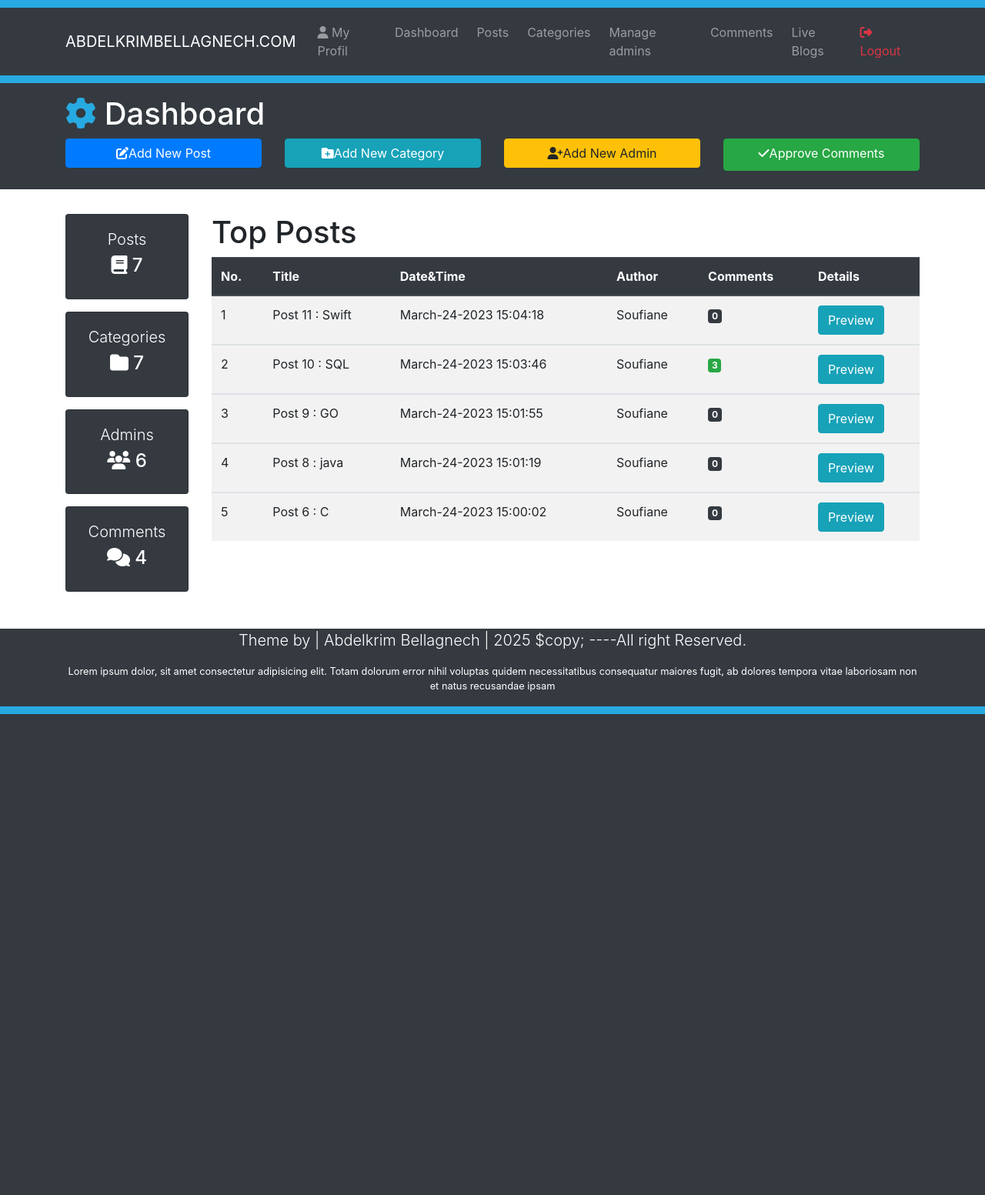
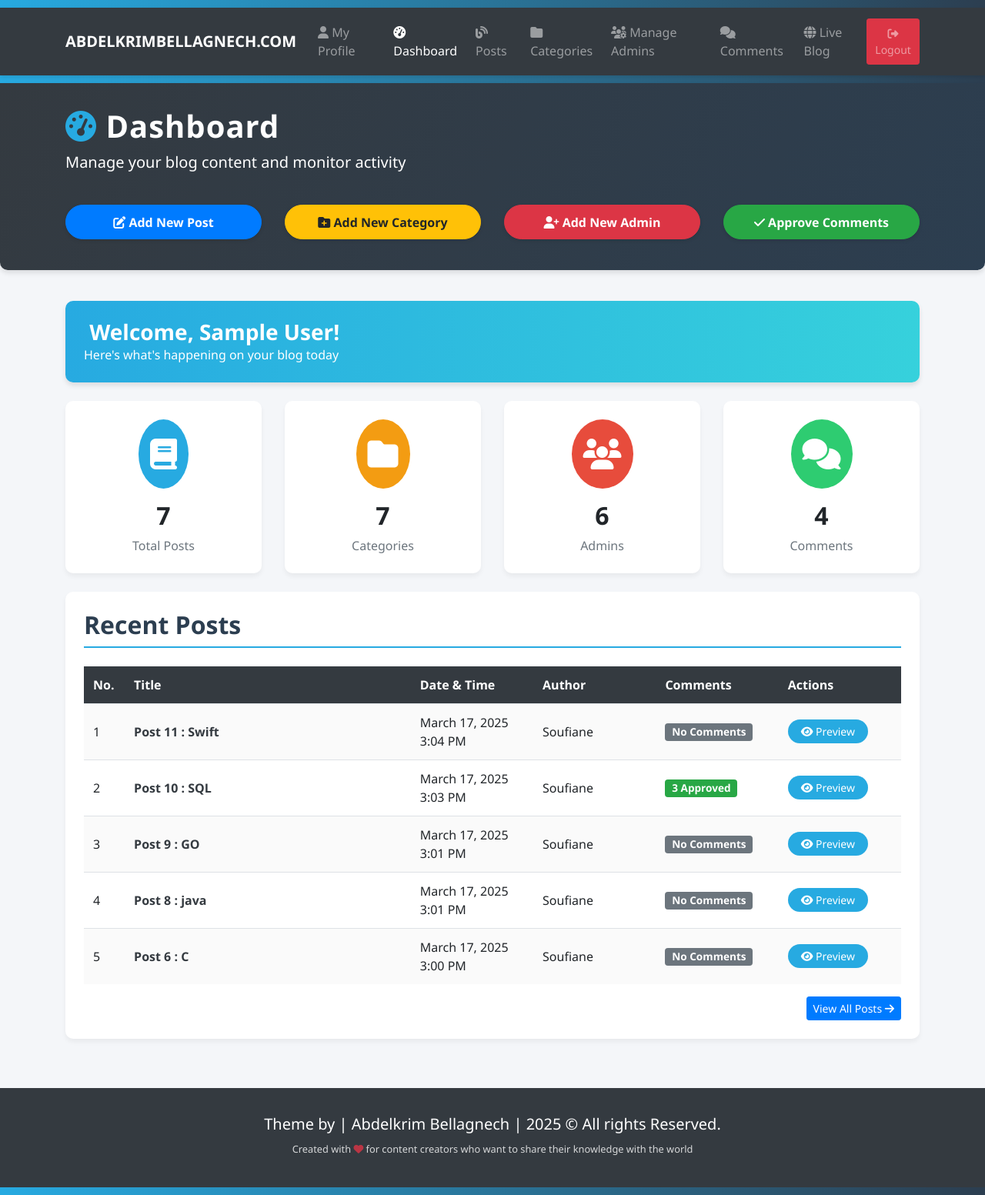
Before and after one commit to Abdelkrim7Be/CMS-Stunning_Blog, a PHP site: page /Dashboard.php in a window 1280 px wide. Shown: the whole page at 77% size. Before the commit the page ends 928 px from the top, so only its background shows below. Run offline with PHP 8.4, Linux system fonts and the light colour scheme; the visitor is signed in with stand-in values (Sample User, id 1); data comes from the database, SQL or seed files in the repository; some libraries are stand-ins or nearby versions.

Commit message:
Design Enhancements #2 : Enhancing The Dashboard Page Design Implemented

```diff
--- a/Dashboard.php
+++ b/Dashboard.php
@@ -4,7 +4,6 @@
 require_once("Includes/Sessions.php"); ?>
 <?php
 $_SESSION['TrackingURL'] = $_SERVER["PHP_SELF"];
-// echo $_SESSION['TrackingURL'];
 Confirm_Login(); ?>
 <!DOCTYPE html>
 <html lang="en">
@@ -15,97 +14,281 @@
   <meta name="viewport" content="width=device-width, initial-scale=1.0" />
   <link rel="stylesheet" href="https://cdn.jsdelivr.net/npm/bootstrap@4.2.1/dist/css/bootstrap.min.css"
     integrity="sha384-GJzZqFGwb1QTTN6wy59ffF1BuGJpLSa9DkKMp0DgiMDm4iYMj70gZWKYbI706tWS" crossorigin="anonymous" />
-  <link rel="stylesheet" href="CSS/Styles.css" />
-  <script src="https://kit.fontawesome.com/d2a0a9da83.js" crossorigin="anonymous"></script>
-  <title>Dashboard</title>
-  <!-- It is an Admin Page where he shows all the posts  -->
+  <link rel="stylesheet" href="https://cdnjs.cloudflare.com/ajax/libs/font-awesome/6.4.0/css/all.min.css" />
+  <title>Dashboard | Admin Panel</title>
+  <style>
+    :root {
+      --primary: #27aae1;
+      --secondary: #2c3e50;
+      --success: #2ecc71;
+      --warning: #f39c12;
+      --danger: #e74c3c;
+      --light: #f8f9fa;
+      --dark: #343a40;
+    }
+
+    body {
+      background-color: #f4f6f9;
+      font-family: 'Segoe UI', Tahoma, Geneva, Verdana, sans-serif;
+    }
+
+    .top-bar {
+      height: 10px;
+      background: linear-gradient(to right, var(--primary), var(--secondary));
+    }
+
+    .navbar {
+      box-shadow: 0 2px 5px rgba(0, 0, 0, 0.1);
+    }
+
+    .nav-link {
+      font-weight: 500;
+      transition: all 0.3s ease;
+    }
+
+    .nav-link:hover {
+      transform: translateY(-2px);
+    }
+
+    .dashboard-header {
+      background: linear-gradient(120deg, var(--dark), var(--secondary));
+      padding: 2rem 0;
+      margin-bottom: 2rem;
+      border-radius: 0 0 10px 10px;
+      box-shadow: 0 4px 6px rgba(0, 0, 0, 0.1);
+    }
+
+    .dashboard-header h1 {
+      font-weight: 700;
+      letter-spacing: 1px;
+    }
+
+    .btn-action {
+      border-radius: 50px;
+      font-weight: 600;
+      padding: 0.6rem 1.5rem;
+      box-shadow: 0 2px 5px rgba(0, 0, 0, 0.1);
+      transition: all 0.3s ease;
+    }
+
+    .btn-action:hover {
+      transform: translateY(-3px);
+      box-shadow: 0 4px 8px rgba(0, 0, 0, 0.2);
+    }
+
+    .welcome-card {
+      background: linear-gradient(to right, var(--primary), #36d1dc);
+      color: white;
+      border-radius: 10px;
+      padding: 1.5rem;
+      margin-bottom: 1.5rem;
+      box-shadow: 0 4px 6px rgba(0, 0, 0, 0.1);
+    }
+
+    .welcome-card h3 {
+      font-weight: 600;
+      margin-bottom: 0;
+    }
+
+    .stat-card {
+      background-color: white;
+      border-radius: 10px;
+      padding: 1.5rem;
+      margin-bottom: 1.5rem;
+      transition: all 0.3s ease;
+      box-shadow: 0 4px 6px rgba(0, 0, 0, 0.05);
+      text-align: center;
+    }
+
+    .stat-card:hover {
+      transform: translateY(-5px);
+      box-shadow: 0 8px 15px rgba(0, 0, 0, 0.1);
+    }
+
+    .stat-card .icon {
+      font-size: 2.5rem;
+      margin-bottom: 1rem;
+      display: inline-block;
+      padding: 15px;
+      border-radius: 50%;
+      color: white;
+    }
+
+    .stat-card.posts .icon {
+      background-color: var(--primary);
+    }
+
+    .stat-card.categories .icon {
+      background-color: var(--warning);
+    }
+
+    .stat-card.admins .icon {
+      background-color: var(--danger);
+    }
+
+    .stat-card.comments .icon {
+      background-color: var(--success);
+    }
+
+    .stat-card h3 {
+      font-size: 2rem;
+      font-weight: 700;
+      margin-bottom: 0.5rem;
+    }
+
+    .stat-card p {
+      color: #6c757d;
+      font-weight: 500;
+      margin-bottom: 0;
+    }
+
+    .top-posts-section {
+      background-color: white;
+      border-radius: 10px;
+      padding: 1.5rem;
+      margin-bottom: 1.5rem;
+      box-shadow: 0 4px 6px rgba(0, 0, 0, 0.05);
+    }
+
+    .top-posts-section h2 {
+      font-weight: 700;
+      margin-bottom: 1.5rem;
+      color: var(--secondary);
+      border-bottom: 2px solid var(--primary);
+      padding-bottom: 0.5rem;
+    }
+
+    .table thead th {
+      background-color: var(--secondary);
+      color: white;
+      font-weight: 600;
+      border: none;
+    }
+
+    .table-striped tbody tr:nth-of-type(odd) {
+      background-color: rgba(0, 0, 0, 0.02);
+    }
+
+    .table td,
+    .table th {
+      vertical-align: middle;
+    }
+
+    .badge {
+      font-size: 85%;
+      font-weight: 600;
+      padding: 0.35em 0.65em;
+    }
+
+    .btn-preview {
+      background-color: var(--primary);
+      color: white;
+      border-radius: 50px;
+      padding: 0.25rem 1rem;
+      font-size: 0.875rem;
+      font-weight: 500;
+      transition: all 0.3s ease;
+    }
+
+    .btn-preview:hover {
+      background-color: var(--secondary);
+      color: white;
+      transform: translateY(-2px);
+    }
+
+    footer {
+      background-color: var(--dark);
+      color: white;
+      padding: 2rem 0;
+      margin-top: 2rem;
+    }
+
+    footer p {
+      margin-bottom: 0.5rem;
+    }
+
+    footer .small {
+      opacity: 0.8;
+    }
+  </style>
 </head>
 
 <body>
-  <!-- Display the heading in different forms h1, h2, h3, h4...
-    <h1 class="display-1">Hello World</h1>
-    <h1 class="display-2">Hello World</h1>
-    <h1 class="display-3">Hello World</h1>
-    <h1 class="display-4">Hello World</h1>
-    <h1 class="display-5">Hello World</h1> -->
+  <!-- Top Bar -->
+  <div class="top-bar"></div>
 
   <!-- NAVBAR -->
-  <div style="height: 10px; background-color: #27aae1"></div>
   <nav class="navbar navbar-expand-lg navbar-dark bg-dark">
     <div class="container">
-      <a href="#" class="navbar-brand"> ABDELKRIMBELLAGNECH.COM</a>
-      <!-- So here we used some javascript oriented to bootstrap, so when data-toggle is called
-        we go to data-target that should have the same content as the content in the id in the div wanted to be collapsed (navbarCollapseCMS)-->
-      <!-- shows and hides the navigation links when the window is small. When the toggle button is clicked, the data-toggle attribute triggers the collapse of the navbar-collapse element with the ID navbarcollapsecms using the data-target attribute. -->
+      <a href="#" class="navbar-brand font-weight-bold">ABDELKRIMBELLAGNECH.COM</a>
       <button class="navbar-toggler" data-toggle="collapse" data-target="#navbarcollapseCMS">
         <span class="navbar-toggler-icon"></span>
       </button>
       <div class="collapse navbar-collapse" id="navbarcollapseCMS">
         <ul class="navbar-nav mr-auto">
           <li class="nav-item m-1">
-            <a href="MyProfil.php" class="nav-link"><i class="fa-solid fa-user"></i> My Profil</a>
+            <a href="MyProfil.php" class="nav-link"><i class="fa-solid fa-user"></i> My Profile</a>
           </li>
           <li class="nav-item m-1">
-            <a href="Dashboard.php" class="nav-link">Dashboard</a>
+            <a href="Dashboard.php" class="nav-link active"><i class="fa-solid fa-gauge-high"></i> Dashboard</a>
           </li>
           <li class="nav-item m-1">
-            <a href="Posts.php" class="nav-link">Posts</a>
+            <a href="Posts.php" class="nav-link"><i class="fa-solid fa-blog"></i> Posts</a>
           </li>
           <li class="nav-item m-1">
-            <a href="Categories.php" class="nav-link">Categories</a>
+            <a href="Categories.php" class="nav-link"><i class="fa-solid fa-folder"></i> Categories</a>
           </li>
           <li class="nav-item m-1">
-            <a href="Admins.php" class="nav-link">Manage admins</a>
+            <a href="Admins.php" class="nav-link"><i class="fa-solid fa-users-gear"></i> Manage Admins</a>
           </li>
           <li class="nav-item m-1">
-            <a href="Comments.php" class="nav-link">Comments</a>
+            <a href="Comments.php" class="nav-link"><i class="fa-solid fa-comments"></i> Comments</a>
           </li>
           <li class="nav-item m-1">
-            <a href="Blog.php?page=1" class="nav-link">Live Blogs</a>
+            <a href="Blog.php?page=1" class="nav-link"><i class="fa-solid fa-globe"></i> Live Blog</a>
           </li>
         </ul>
         <ul class="navbar-nav ml-auto">
           <li class="nav-item">
-            <a href="Logout.php" class="nav-link text-danger"><i class="fa-solid fa-right-from-bracket"></i> Logout</a>
+            <a href="Logout.php" class="nav-link btn btn-sm btn-danger"><i class="fa-solid fa-right-from-bracket"></i> Logout</a>
           </li>
         </ul>
       </div>
     </div>
   </nav>
-  <div style="height: 10px; background-color: #27aae1"></div>
-  <!-- NAVBAR END -->
+  <div class="top-bar"></div>
 
-  <!-- HEADER -->
-  <header class="bg-dark text-white py-3">
+  <!-- Dashboard Header -->
+  <header class="dashboard-header text-white">
     <div class="container">
       <div class="row">
-        <div class="col-md-12">
-          <h1><i class="fas fa-cog" style="color: #27aae1;"></i> Dashboard</h1>
+        <div class="col-md-12 mb-4">
+          <h1><i class="fas fa-tachometer-alt" style="color: var(--primary);"></i> Dashboard</h1>
+          <p class="lead">Manage your blog content and monitor activity</p>
         </div>
-        <div class="col-lg-3 mb-2">
-          <a href="AddNewPost.php" class="btn btn-primary btn-block">
-            <i class="fas fa-edit"></i>Add New Post
+        <div class="col-lg-3 col-md-6 mb-2">
+          <a href="AddNewPost.php" class="btn btn-primary btn-action btn-block">
+            <i class="fas fa-edit"></i> Add New Post
           </a>
         </div>
-        <div class="col-lg-3 mb-2">
-          <a href="Categories.php" class="btn btn-info btn-block">
-            <i class="fas fa-folder-plus"></i>Add New Category
+        <div class="col-lg-3 col-md-6 mb-2">
+          <a href="Categories.php" class="btn btn-warning btn-action btn-block">
+            <i class="fas fa-folder-plus"></i> Add New Category
           </a>
         </div>
-        <div class="col-lg-3 mb-2">
-          <a href="Admins.php" class="btn btn-warning btn-block">
-            <i class="fas fa-user-plus"></i>Add New Admin
+        <div class="col-lg-3 col-md-6 mb-2">
+          <a href="Admins.php" class="btn btn-danger btn-action btn-block">
+            <i class="fas fa-user-plus"></i> Add New Admin
           </a>
         </div>
-        <div class="col-lg-3 mb-2">
-          <a href="Comments.php" class="btn btn-success btn-block">
-            <i class="fas fa-check mb-2"></i>Approve Comments
+        <div class="col-lg-3 col-md-6 mb-2">
+          <a href="Comments.php" class="btn btn-success btn-action btn-block">
+            <i class="fas fa-check"></i> Approve Comments
           </a>
         </div>
       </div>
     </div>
   </header>
-  <br />
 
   <!-- Main Area -->
   <section class="container py-2 mb-4">
@@ -114,69 +297,73 @@
       echo ErrorMessage();
       echo SuccessMessage();
       ?>
-      <!-- Left Side Area Start -->
-      <div class="col-lg-2 d-none d-md-block">
-        <!-- here means when i am collapsing to the smaller screens , the cards will not show up -->
-        <div class="card text-center bg-dark text-white mb-3">
-          <div class="card-body">
-            <h1 class="lead">Posts</h1>
-            <h4 class="display-5">
-              <i class="fas fa-book"></i>
-              <?php
-              TotalPosts()
-                ?>
-            </h4>
+
+      <!-- Welcome Card -->
+      <div class="col-12">
+        <div class="welcome-card">
+          <h3><i class="fas fa-hand-wave"></i> Welcome, <?php echo $_SESSION["AdminName"]; ?>!</h3>
+          <p class="mb-0">Here's what's happening on your blog today</p>
         </div>
       </div>
-        <div class="card text-center bg-dark text-white mb-3">
-          <div class="card-body">
-            <h1 class="lead">Categories</h1>
-            <h4 class="display-5">
-              <i class="fas fa-folder"></i>
-              <?php
-              TotalCategories();
-              ?>
-            </h4>
+
+      <!-- Statistics Cards -->
+      <div class="col-lg-3 col-md-6">
+        <div class="stat-card posts">
+          <div class="icon">
+            <i class="fas fa-book"></i>
+          </div>
+          <h3><?php TotalPosts(); ?></h3>
+          <p>Total Posts</p>
         </div>
       </div>
-        <div class="card text-center bg-dark text-white mb-3">
-          <div class="card-body">
-            <h1 class="lead">Admins</h1>
-            <h4 class="display-5">
-              <i class="fas fa-users"></i>
-              <?php
-              TotalAdmins();
-              ?>
-            </h4>
+
+      <div class="col-lg-3 col-md-6">
+        <div class="stat-card categories">
+          <div class="icon">
+            <i class="fas fa-folder"></i>
+          </div>
+          <h3><?php TotalCategories(); ?></h3>
+          <p>Categories</p>
         </div>
       </div>
-        <div class="card text-center bg-dark text-white mb-3">
-          <div class="card-body">
-            <h1 class="lead">Comments</h1>
-            <h4 class="display-5">
-              <i class="fas fa-comments"></i>
-              <?php
-              TotalComments();
-              ?>
-            </h4>
+
+      <div class="col-lg-3 col-md-6">
+        <div class="stat-card admins">
+          <div class="icon">
+            <i class="fas fa-users"></i>
+          </div>
+          <h3><?php TotalAdmins(); ?></h3>
+          <p>Admins</p>
         </div>
       </div>
+
+      <div class="col-lg-3 col-md-6">
+        <div class="stat-card comments">
+          <div class="icon">
+            <i class="fas fa-comments"></i>
           </div>
-      <!-- Left Side Area End -->
-      <!-- Right Area Start -->
-      <div class="col-lg-10">
-        <h1>Top Posts</h1>
+          <h3><?php TotalComments(); ?></h3>
+          <p>Comments</p>
+        </div>
+      </div>
+
+      <!-- Top Posts Table -->
+      <div class="col-12">
+        <div class="top-posts-section">
+          <h2>Recent Posts</h2>
+          <div class="table-responsive">
             <table class="table table-striped table-hover">
               <thead class="thead-dark">
                 <tr>
-              <th>No. </th>
-              <th>Title</th>
-              <th>Date&Time</th>
-              <th>Author</th>
-              <th>Comments</th>
-              <th>Details</th>
+                  <th width="5%">No.</th>
+                  <th width="35%">Title</th>
+                  <th width="15%">Date & Time</th>
+                  <th width="15%">Author</th>
+                  <th width="15%">Comments</th>
+                  <th width="15%">Actions</th>
                 </tr>
               </thead>
+              <tbody>
                 <?php
                 $SrNo = 0;
                 global $connectingDB;
@@ -188,96 +375,84 @@
                   $Author = $DataRows["author"];
                   $Title = $DataRows["title"];
                   $SrNo++;
+
+                  // Format the date nicely
+                  $formattedDate = date("F j, Y g:i A", strtotime($DateTime));
                 ?>
-            <tbody>
                   <tr>
+                    <td><?php echo $SrNo; ?></td>
                     <td>
-                  <?php echo $SrNo; ?>
+                      <a href="FullPost.php?id=<?php echo $PostId; ?>" class="text-dark font-weight-bold">
+                        <?php echo $Title; ?>
+                      </a>
+                    </td>
+                    <td><?php echo $formattedDate; ?></td>
+                    <td><?php echo $Author; ?></td>
+                    <td>
+                      <?php
+                      $TotalApproved = ApproveCommentsAccordingToPosts($PostId);
+                      $TotalUnapproved = DisApproveCommentsAccordingToPosts($PostId);
+                      $TotalComments = $TotalApproved + $TotalUnapproved;
+
+                      if ($TotalApproved > 0) {
+                        echo '<span class="badge badge-success mr-1">' . $TotalApproved . ' Approved</span>';
+                      }
+
+                      if ($TotalUnapproved > 0) {
+                        echo '<span class="badge badge-danger">' . $TotalUnapproved . ' Pending</span>';
+                      }
+
+                      if ($TotalComments == 0) {
+                        echo '<span class="badge badge-secondary">No Comments</span>';
+                      }
+                      ?>
                     </td>
                     <td>
-                  <?php echo $Title; ?>
+                      <a target="_blank" href="FullPost.php?id=<?php echo $PostId; ?>" class="btn btn-preview">
+                        <i class="fas fa-eye"></i> Preview
+                      </a>
                     </td>
-                <td>
-                  <?php echo $DateTime; ?>
-                </td>
-                <td>
-                  <?php echo $Author; ?>
-                </td>
-                <td>
-                  <?php
-                  $TotalRows = ApproveCommentsAccordingToPosts($PostId);
-                  if ($TotalRows > 0) {
-                    ?>
-                    <span class="badge badge-success">
-                      <?php
-                      echo $TotalRows;
-                      ?>
-                    </span>
-                  <?php } ?>
-                  <?php
-                  $TotalRows = DisApproveCommentsAccordingToPosts($PostId);
-                  if ($TotalRows > 0) {
-                    ?>
-                    <span class="badge badge-danger">
-                      <?php
-                      echo $TotalRows;
-                      ?>
-                    </span>
-                  <?php } ?>
-                  <?php
-                  $TotalRows2 = DisApproveCommentsAccordingToPosts($PostId) + ApproveCommentsAccordingToPosts($PostId);
-                  if ($TotalRows2 == 0) {
-                    ?>
-                    <span class="badge badge-dark">
-                      <?php
-                      echo $TotalRows2;
-                      ?>
-                    </span>
-                  <?php } ?>
-                </td>
-                <td><a target="_blank" href="FullPost.php?id=<?php echo $PostId; ?>"><span
-                      class="btn btn-info">Preview</span></a></td>
                   </tr>
-            </tbody>
                 <?php } ?>
 
+                <?php if ($SrNo == 0) { ?>
+                  <tr>
+                    <td colspan="6" class="text-center">
+                      <div class="alert alert-info">
+                        No posts found. <a href="AddNewPost.php">Add your first post now!</a>
+                      </div>
+                    </td>
+                  </tr>
+                <?php } ?>
+              </tbody>
             </table>
           </div>
-      <!-- Right Area End -->
+          <div class="text-right">
+            <a href="Posts.php" class="btn btn-primary btn-sm">View All Posts <i class="fas fa-arrow-right"></i></a>
+          </div>
+        </div>
+      </div>
     </div>
   </section>
 
-
-
-  <!-- END Main Area -->
-
-
-  <!-- END HEADER -->
-
-  <!-- div..container and div.row are indispensable for any elements , tb9a tzidhom dima -->
   <!-- FOOTER -->
   <footer class="bg-dark text-white">
     <div class="container">
-      <!-- row means occupying all the length of our container -->
       <div class="row">
-        <!-- to fully work with row, we need to specify which columns -->
         <div class="col">
-          <p class="lead text-center">
-            Theme by | Abdelkrim Bellagnech | <span id="year"></span> $copy;
-            ----All right Reserved.
+          <p class="lead text-center mb-2">
+            Theme by | Abdelkrim Bellagnech | <span id="year"></span> &copy;
+            All rights Reserved.
           </p>
           <p class="text-center small">
-            <a style="color: white; text-decoration: none; cursor: pointer" href="http://jazebakram.com/coupons/"
-              target="_blank"></a>Lorem ipsum dolor, sit amet consectetur adipisicing elit. Totam
-            dolorum error nihil voluptas quidem necessitatibus consequatur
-            maiores fugit, ab dolores tempora vitae laboriosam non et natus
-            recusandae ipsam
+            Created with <i class="fas fa-heart text-danger"></i> for content creators who want to share their knowledge with the world
           </p>
         </div>
       </div>
     </div>
   </footer>
-  <div style="height: 10px; background-color: #27aae1"></div>
+  <div class="top-bar"></div>
+
   <script src="https://code.jquery.com/jquery-3.3.1.slim.min.js"
     integrity="sha384-q8i/X+965DzO0rT7abK41JStQIAqVgRVzpbzo5smXKp4YfRvH+8abtTE1Pi6jizo"
     crossorigin="anonymous"></script>
```
Lines whose indentation alone changed are shown as unchanged.
